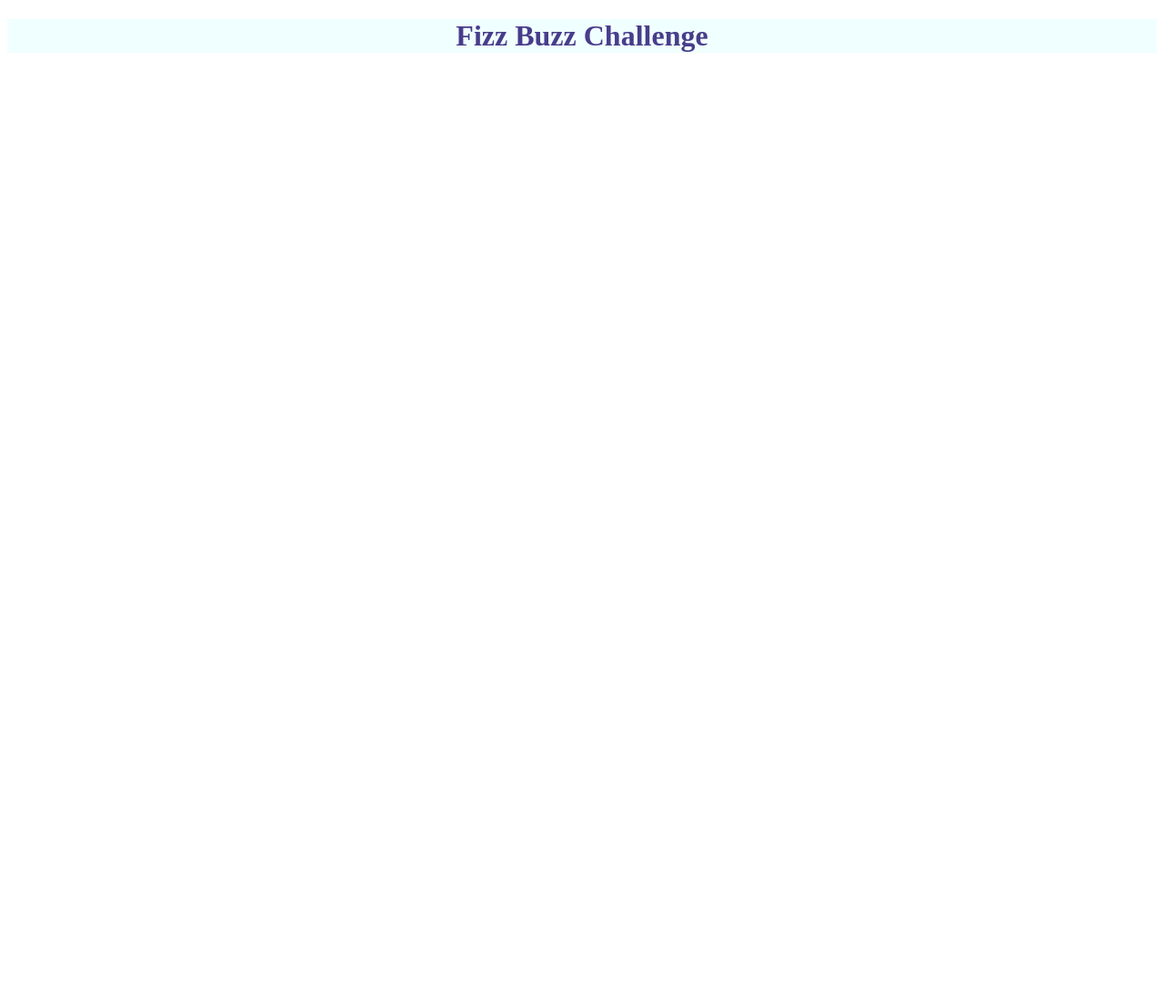
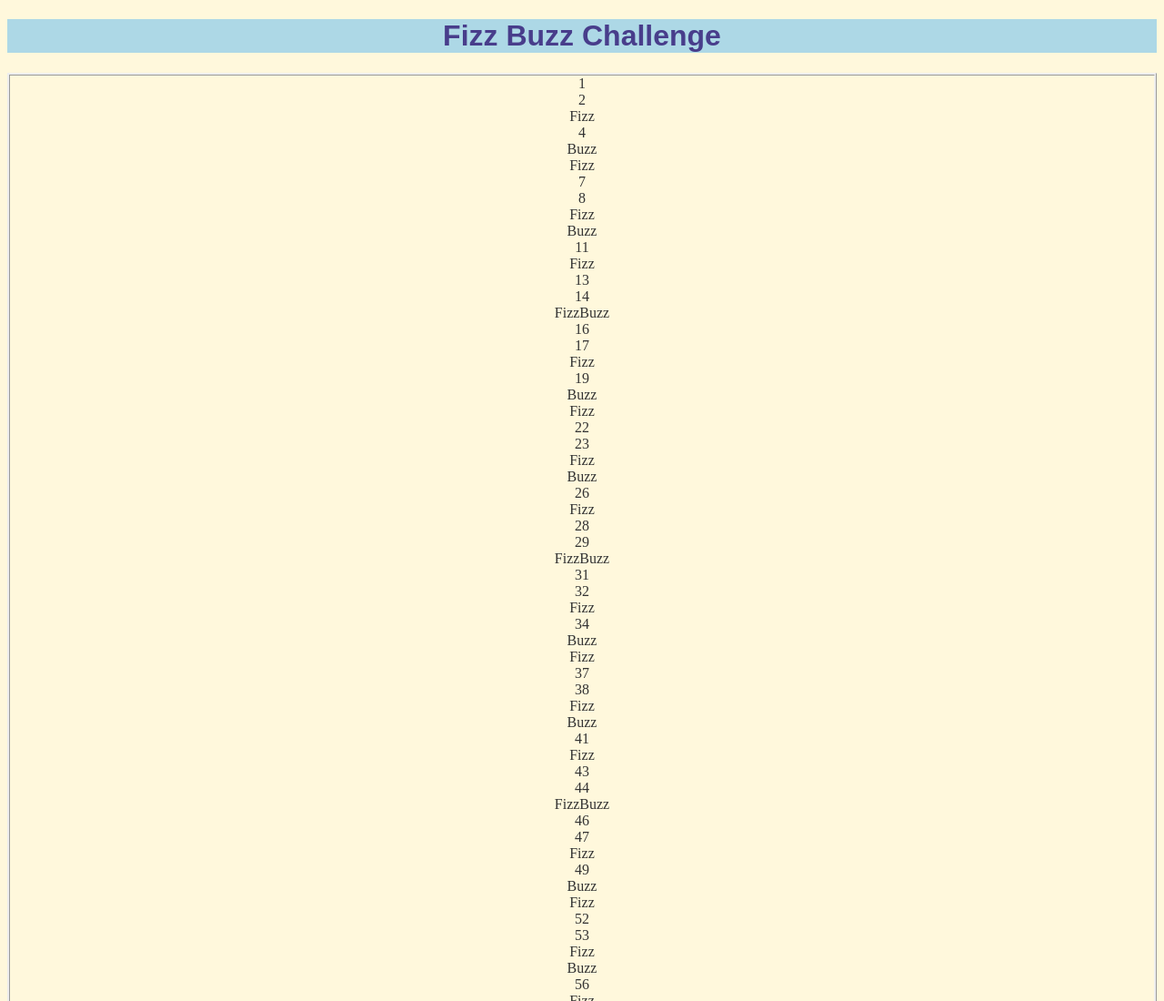
Before and after one commit to dragon09/Fizz_Buzz, a plain HTML site: page index.html in a window 1280 px wide. Shown: the top 1100 px of the page at 91% size. Before the commit the page ends 800 px from the top, so only its background shows below. Drawn offline with nearby package versions, Linux system fonts and the light colour scheme.

Commit message:
append and style

```diff
--- a/css/main.css
+++ b/css/main.css
@@ -1,7 +1,16 @@
-
+body {
+  background-color: cornsilk;
+}
 h1 {
   text-align: center;
   color: darkslateblue;
-  background-color: azure;
+  background-color: lightblue;
+  font-family: arial;
+}
 
+.fizz_buzz {
+  text-align: center;
+  font-family: serif;
+  color: #333333;
+  border-style: ridge;
 }
--- a/index.html
+++ b/index.html
@@ -10,5 +10,10 @@
   </head>
   <body>
 <h1>Fizz Buzz Challenge</h1>
+
+<div class="fizz_buzz">
+
+</div>
+
   </body>
 </html>
--- a/js/app.js
+++ b/js/app.js
@@ -1,8 +1,13 @@
+$(document).ready(function() {
 
-
-for (i = 1; i <= 100; i++) {
-  var fizzbuzz = "";
- if (i % 3 == 0) fizzbuzz += "Fizz";
- if (i % 5 == 0) fizzbuzz += "Buzz";
-console.log(fizzbuzz || i);
-}
+  for (i = 1; i <= 100; i++) {
+    var fizzbuzz = "";
+    var result = "";
+   if (i % 3 == 0) fizzbuzz += "Fizz";
+   if (i % 5 == 0) fizzbuzz += "Buzz";
+  // console.log(fizzbuzz || i);
+  result = fizzbuzz || i;
+  $(".fizz_buzz").append(result + "<br>");
+  // $(".fizz_buzz").append((fizzbuzz || i) + "<br>");
+  }
+});
```
